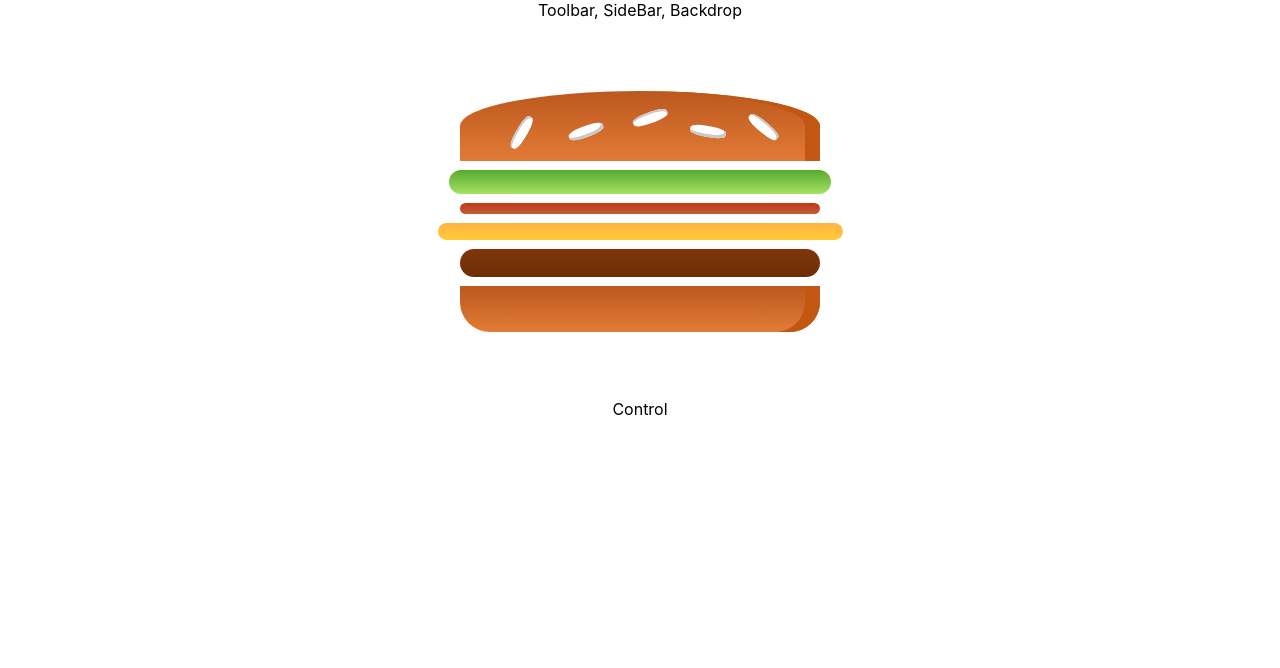
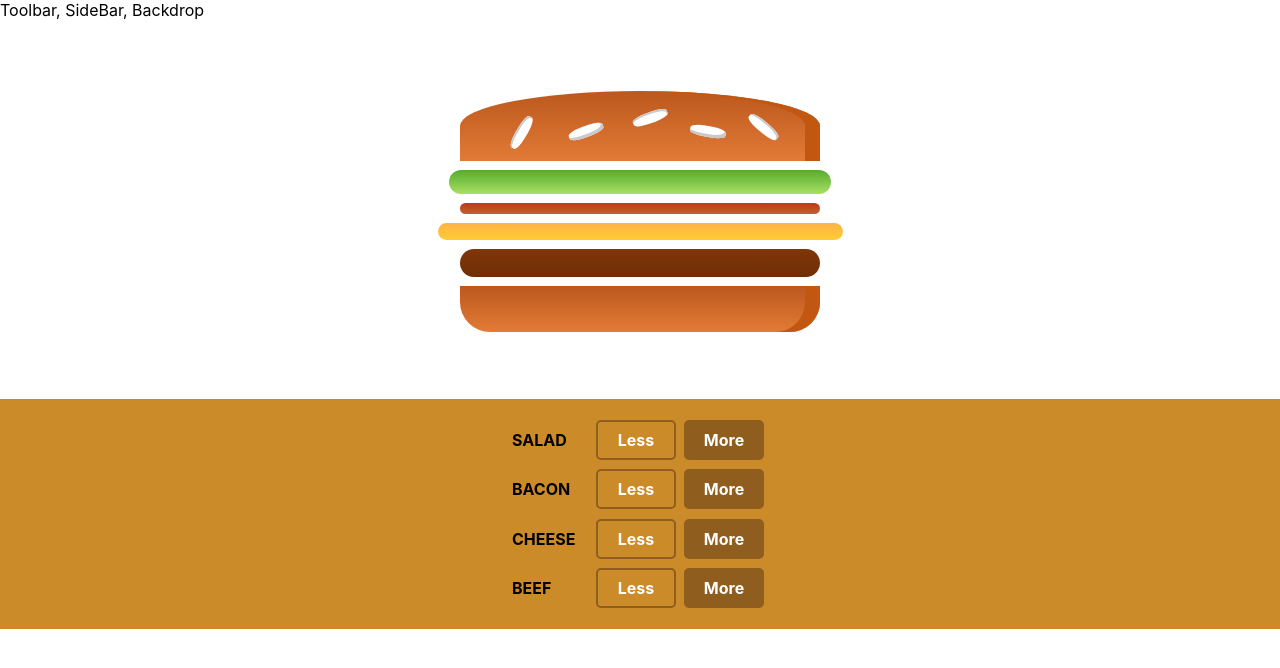
Before and after one commit to toypiano/burger-run-5, a React (Create React App) app: page / in a window 1280 px wide. Shown: the top 668 px of the page. Built offline with nearby package versions, Linux system fonts and the light colour scheme.

Commit message:
Add BuildControls

```diff
--- a/src/common/hoc/Layout.js
+++ b/src/common/hoc/Layout.js
@@ -17,7 +17,6 @@ function Layout({ className, children }) {
 
 export default styled(Layout)`
   ${(props) => css`
-    text-align: center;
     main {
       margin-top: 1em;
     }
--- a/src/features/burgerBuilder/BurgerBuilder.js
+++ b/src/features/burgerBuilder/BurgerBuilder.js
@@ -4,16 +4,19 @@ import styled, { css } from 'styled-components';
 import { ingredients } from '../../common/mock';
 
 import Burger from './burger/Burger';
+import BuildControls from './burger/BuildControls';
 
 BurgerBuilder.propTypes = {
   className: PropTypes.string.isRequired,
 };
 
+const controlItems = ['salad', 'bacon', 'cheese', 'beef'];
+
 function BurgerBuilder({ className }) {
   return (
     <div className={className}>
       <Burger ingredients={ingredients} />
-      <div>Control</div>
+      <BuildControls controlItems={controlItems} />
     </div>
   );
 }
--- /dev/null
+++ b/src/features/burgerBuilder/burger/BuildControl.js
@@ -0,0 +1,65 @@
+import React from 'react';
+import PropTypes from 'prop-types';
+import styled, { css } from 'styled-components';
+
+BuildControl.propTypes = {
+  className: PropTypes.string.isRequired,
+};
+
+const moreButton = css`
+  background-color: var(--cl-secondary);
+`;
+const lessButton = css`
+  background-color: var(--cl-primary);
+`;
+
+const StyledButton = styled.button`
+  font: inherit; /* button normalizer */
+  cursor: pointer;
+  width: 5em;
+  padding: 0.5em;
+  margin: 0 0.25em;
+  border: none;
+  color: var(--cl-light);
+  border: 2px solid var(--cl-secondary);
+  border-radius: 5px;
+  font-weight: var(--fw-bold);
+  ${(props) =>
+    props.type === 'more'
+      ? moreButton
+      : props.type === 'less'
+      ? lessButton
+      : null}
+  &:hover, &:focus {
+    filter: brightness(0.9);
+  }
+  &:active {
+    filter: brightness(1.1);
+  }
+`;
+
+function BuildControl({ className, label }) {
+  return (
+    <div className={className}>
+      <label>{label}</label>
+      <StyledButton type="less">Less</StyledButton>
+      <StyledButton type="more">More</StyledButton>
+    </div>
+  );
+}
+
+export default styled(BuildControl)`
+  ${(props) => css`
+    display: flex;
+    justify-content: space-between;
+    align-items: center;
+    margin: 0.3em;
+    label {
+      text-transform: uppercase;
+      font-weight: var(--fw-bold);
+      /* without fixed-width, texts will be center-aligned
+      (due to flex container & align-items: center)*/
+      width: 5em;
+    }
+  `}
+`;
--- /dev/null
+++ b/src/features/burgerBuilder/burger/BuildControls.js
@@ -0,0 +1,29 @@
+import React from 'react';
+import PropTypes from 'prop-types';
+import styled, { css } from 'styled-components';
+import BuildControl from './BuildControl';
+
+BuildControls.propTypes = {
+  className: PropTypes.string.isRequired,
+  controlItems: PropTypes.arrayOf(PropTypes.string).isRequired,
+};
+
+function BuildControls({ className, controlItems }) {
+  return (
+    <div className={className}>
+      {controlItems.map((item) => (
+        <BuildControl key={item} label={item} />
+      ))}
+    </div>
+  );
+}
+
+export default styled(BuildControls)`
+  ${(props) => css`
+    background: var(--cl-primary);
+    padding: 1em 0;
+    display: flex;
+    flex-direction: column;
+    align-items: center;
+  `}
+`;
--- a/src/index.css
+++ b/src/index.css
@@ -1,3 +1,13 @@
+:root {
+  --cl-primary: #cc8b29;
+  --cl-secondary: #8f5e1e;
+  --cl-light: #fff;
+
+  --fw-normal: 400;
+  --fw-bold: 700;
+  --fw-black: 900;
+}
+
 html {
   box-sizing: border-box;
 }
```
